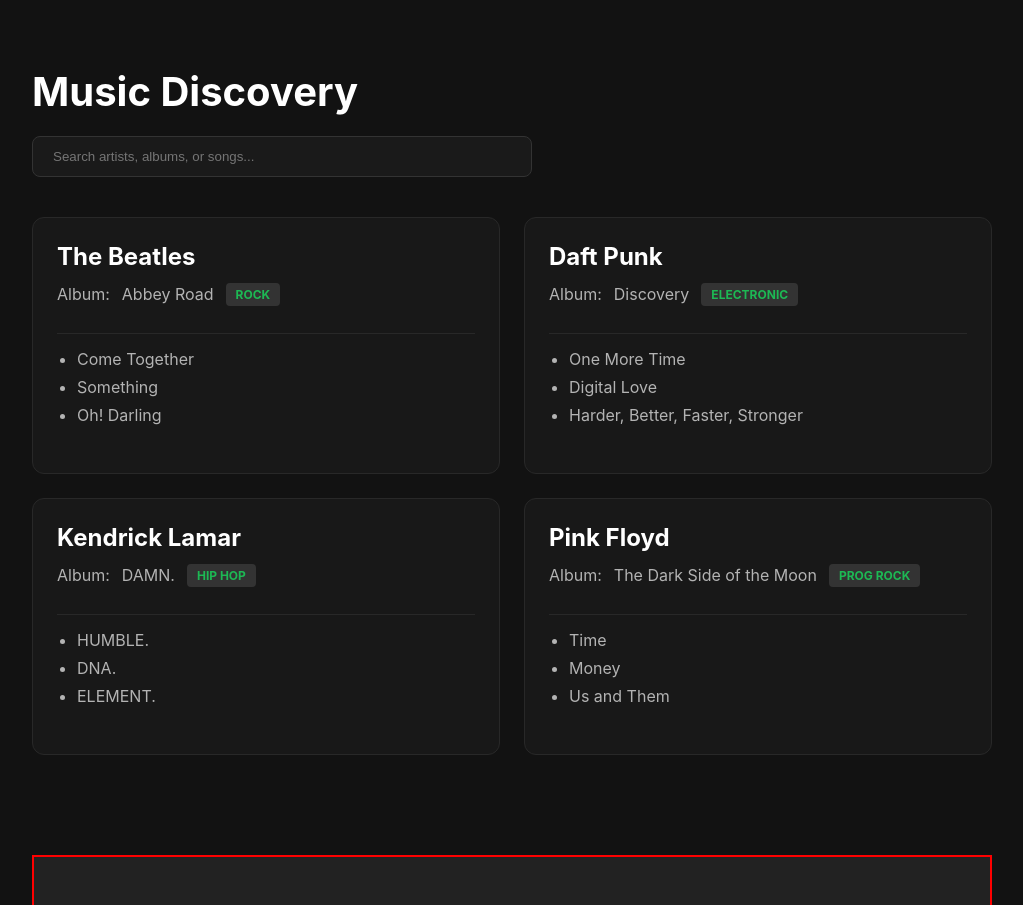
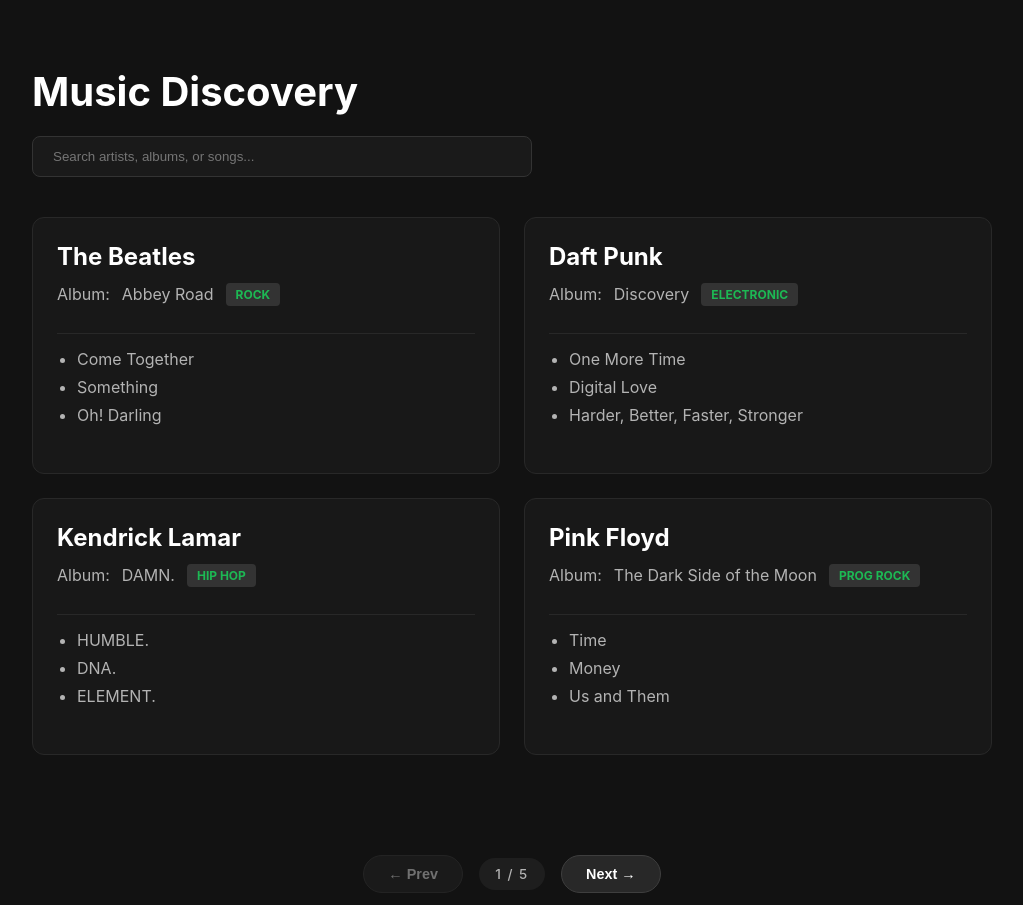
Before and after one commit to srijachatterjee19/beatbound-frontend, a React (Vite) app: page / in a window 1280 px wide. Shown: the top 905 px of the page, without its empty margins (128-1151 px from the left). Built offline with nearby package versions, Linux system fonts and the light colour scheme.

Commit message:
ui changes

```diff
--- a/src/index.css
+++ b/src/index.css
@@ -116,21 +116,53 @@
 }
 
 .pagination {
-  display: flex !important; /* Force it to show */
+  display: flex;
   justify-content: center;
-  gap: 20px;
-  padding: 50px 0;
+  align-items: center;
+  gap: 16px;
   margin-top: 50px;
-  border: 2px solid red; /* Temporary red box to find it! */
-  background: #222;
+  padding-bottom: 60px;
 }
 
-.pagination button {
-  background: #1db954 !important; /* Bright Spotify Green */
-  color: black !important;
-  padding: 15px 30px !important;
-  z-index: 999;
+.pagination-btn {
+  background-color: #282828;
+  color: #ffffff;
+  border: 1px solid #3e3e3e;
+  padding: 10px 24px;
+  border-radius: 50px; /* Pill shape */
+  font-weight: 600;
+  font-size: 0.9rem;
   cursor: pointer;
+  transition: all 0.3s cubic-bezier(0.4, 0, 0.2, 1);
+  display: flex;
+  align-items: center;
+  justify-content: center;
+  min-width: 100px;
+}
+
+.pagination-btn:hover:not(:disabled) {
+  background-color: #1db954; /* Spotify Green */
+  color: #000000;
+  border-color: #1db954;
+  transform: translateY(-2px);
+  box-shadow: 0 4px 12px rgba(29, 185, 84, 0.3);
+}
+
+.pagination-btn:disabled {
+  opacity: 0.4;
+  cursor: not-allowed;
+  filter: grayscale(1);
+}
+
+.page-info {
+  font-size: 0.85rem;
+  color: #b3b3b3;
+  font-weight: 500;
+  text-transform: uppercase;
+  letter-spacing: 1.5px;
+  background: rgba(255, 255, 255, 0.05);
+  padding: 8px 16px;
+  border-radius: 20px;
 }
 
 /* 7. Responsive Breakpoints */
--- a/src/search/SearchBar.jsx
+++ b/src/search/SearchBar.jsx
@@ -55,19 +55,23 @@
       {totalPages > 1 && (
         <div className="pagination">
           <button
+            className="pagination-btn"
             disabled={currentPage === 1}
             onClick={() => dispatch(setPage(currentPage - 1))}
           >
-            Previous
+            ← Prev
           </button>
 
-          <span>Page {currentPage} of {totalPages}</span>
+          <span className="page-info">
+            {currentPage} / {totalPages}
+          </span>
 
           <button
+            className="pagination-btn"
             disabled={currentPage === totalPages}
             onClick={() => dispatch(setPage(currentPage + 1))}
           >
-            Next
+            Next →
           </button>
         </div>
       )}
```
